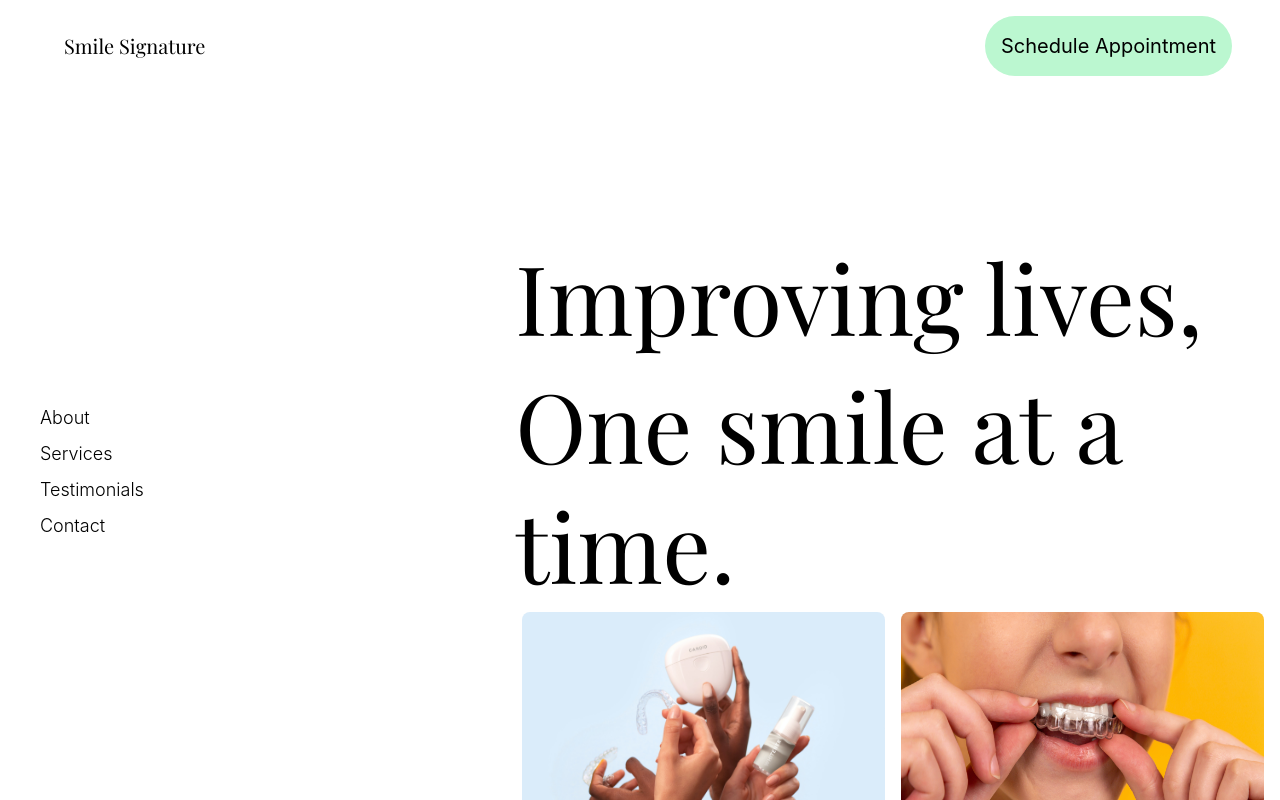
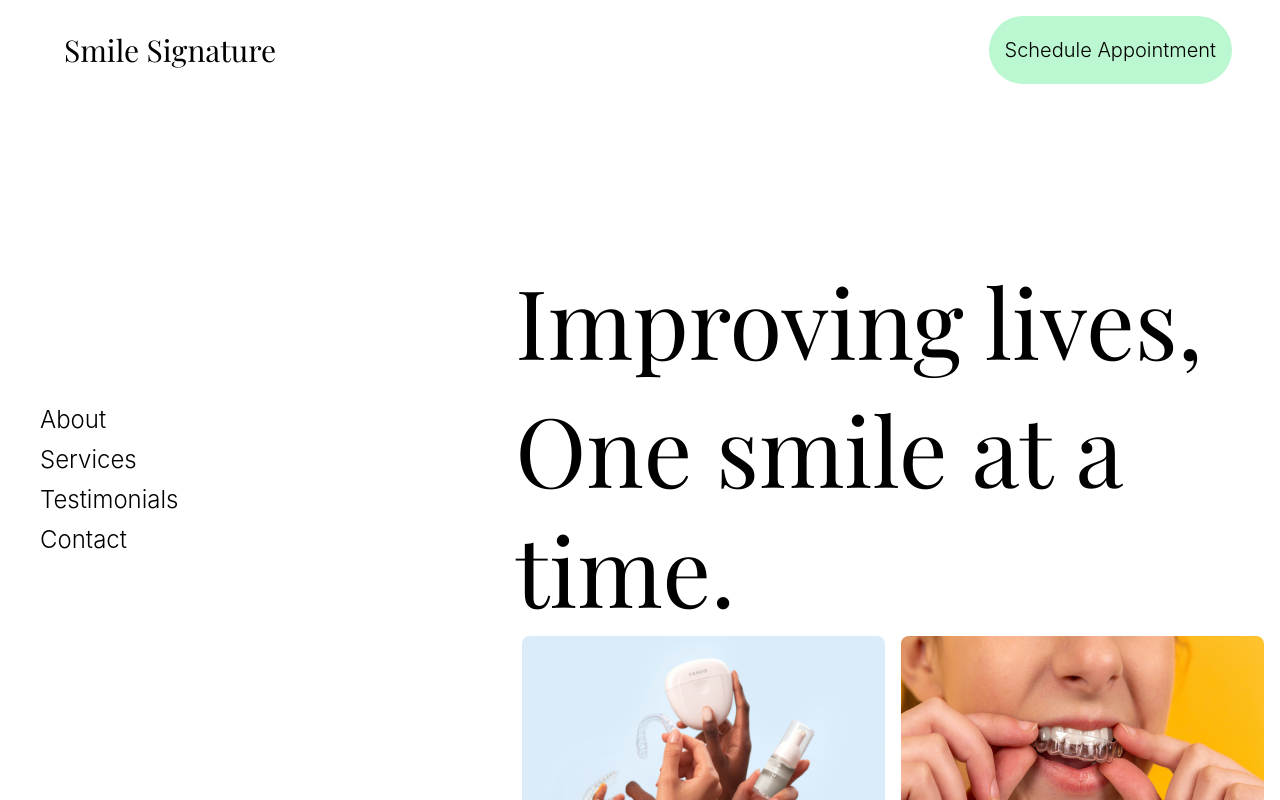
Before and after one commit to alfredosdpiii/Next-smile-signature, a Next.js app: page / in a window 1280 px wide. Shown: the top 800 px of the page. Built offline with nearby package versions, Linux system fonts and the light colour scheme.

Commit message:
💄 Made fonts larger and used thinner font on button

```diff
--- a/components/Header.js
+++ b/components/Header.js
@@ -3,11 +3,11 @@ import React from "react"
 const Header = () => {
   return (
     <nav className="flex w-full bg-transparent justify-between py-4 px-12 sticky top-0 z-10">
-      <a className="heading-1 text-xl p-4">
+      <a className="heading-1 text-3xl p-4">
         Smile Signature
       </a>
 
-      <button className="rounded-full bg-green-200 p-4 text-xl">Schedule Appointment</button>
+      <button className="rounded-full bg-green-200 p-4 text-xl font-light">Schedule Appointment</button>
     </nav>
   )
 }
--- a/components/SideNav.js
+++ b/components/SideNav.js
@@ -3,7 +3,7 @@ import styles from '../styles/SideNav.module.css'
 
 const NavItem = props => (
   <li className="px-2 py-1">
-    <a className="text-lg font-light px-8 py-2 hover:text-blue-500 navigation-links" href={props.href}>
+    <a className="text-2xl font-light px-8 py-2 hover:text-blue-500 navigation-links" href={props.href}>
       {props.text}
     </a>
   </li>
```
